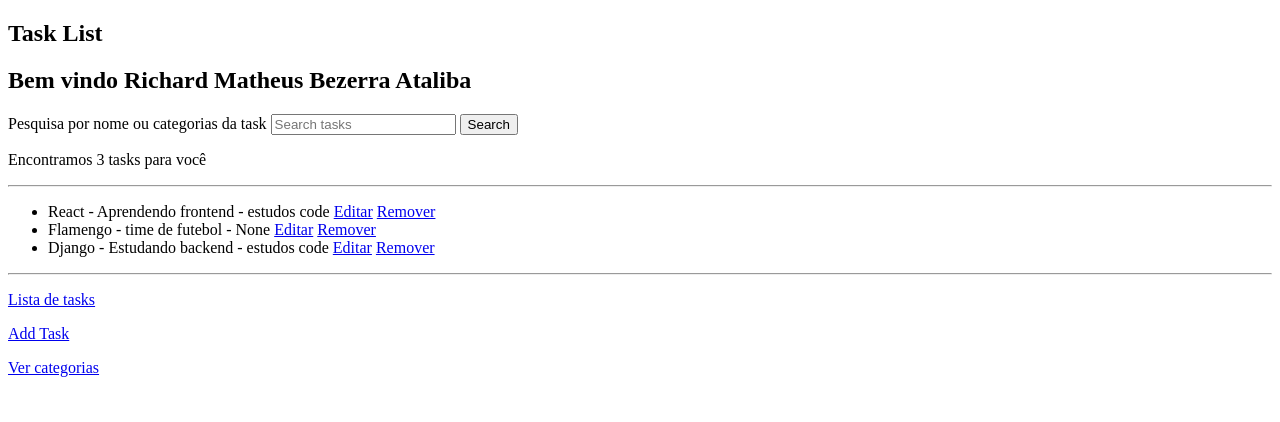
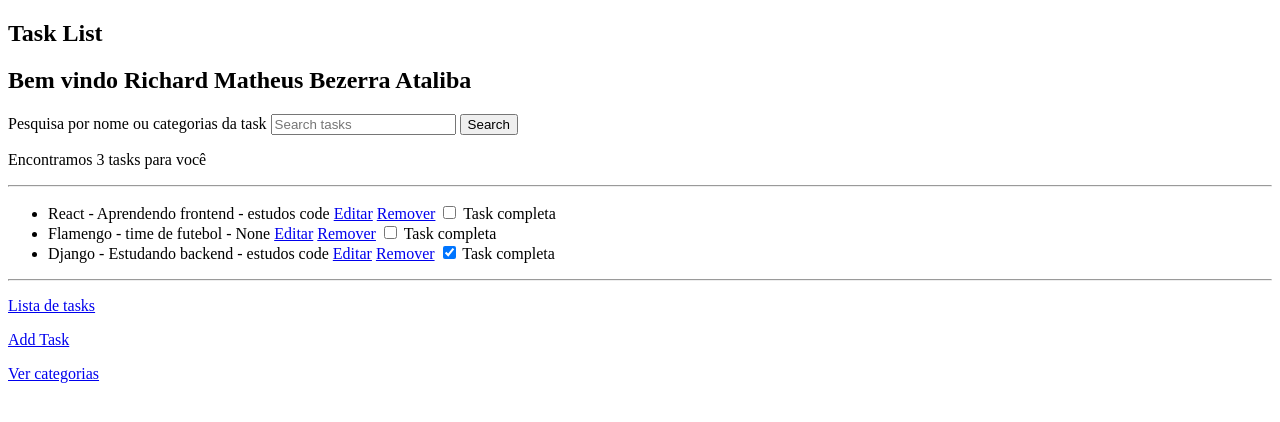
Before and after one commit to RichardMatheus929/todolist, a Django app: page / in a window 1280 px wide. Shown: the top 422 px of the page. Run offline with Django 4.2, Linux system fonts and the light colour scheme; a user stored in the database is signed in; data comes from the database, SQL or seed files in the repository; both versions use the stored data as it was after the commit.

Commit message:
create a endpoint for alter task completed

```diff
--- a/lizetest/todo/templates/task_list.html
+++ b/lizetest/todo/templates/task_list.html
@@ -18,6 +18,8 @@
         {{ task.title }} - {{ task.description }} - {{ task.category }}
         <a href="{% url 'todo:task_edit' pk=task.pk %}">Editar</a>
         <a href="{% url 'todo:task_delete' pk=task.pk %}">Remover</a>
+        <input data-task-id="{{ task.pk }}" class="completed_checkbox" type="checkbox" {% if task.completed %}checked{% endif %}>
+        <label for=""> Task completa</label>
 
       </li>
     {% endfor %}
@@ -26,4 +28,28 @@
   <p><a href="{% url 'todo:task_list' %}">Lista de tasks</a></p>
   <p><a href="{% url 'todo:task_create' %}">Add Task</a></p>
   <p><a href="{% url 'category:category_list' %}">Ver categorias</a></p>
+
+  <script>
+    function alter(event) {
+      const checkbox = event.target;
+      const id_task = checkbox.getAttribute('data-task-id')
+
+    fetch(`http://localhost:8000/altertask/completed/${id_task}`, {
+        method: 'GET',
+      })
+      .then(response => response.json())
+      .then(data => {
+        console.log('Success:', data);
+        // Opcional: Atualize a interface do usuário com base na resposta
+      })
+      .catch((error) => {
+        console.error('Error:', error);
+      });
+    }
+
+    document.querySelectorAll('.completed_checkbox').forEach(checkbox => {
+      checkbox.addEventListener('change', alter);
+    });
+
+  </script>
 {% endblock %}
--- a/lizetest/todo/urls.py
+++ b/lizetest/todo/urls.py
@@ -1,10 +1,11 @@
 from django.urls import path
-from .views import TaskListView, TaskCreateView, TaskUpdateView, TaskDeleteView
+from .views import TaskListView, TaskCreateView, TaskUpdateView, TaskDeleteView, AlterTask
 
 app_name = "todo"
 
 urlpatterns = [
     path('', TaskListView.as_view(), name='task_list'),
+    path('altertask/completed/<int:task_id>', AlterTask.as_view(), name='task_alter'),
     path('task/create/', TaskCreateView.as_view(), name='task_create'),
     path('task/<int:pk>/edit/', TaskUpdateView.as_view(), name='task_edit'),
     path('task/<int:pk>/delete/', TaskDeleteView.as_view(), name='task_delete'),
--- a/lizetest/todo/views.py
+++ b/lizetest/todo/views.py
@@ -9,6 +9,15 @@ from .forms import TaskForm
 from lizetest.accounts.models import User
 
 from django.db.models import Q
+
+from rest_framework.views import Response, status,APIView
+
+class AlterTask(APIView):
+    def get(self,rquest,task_id):
+        task = Task.objects.get(id=task_id)
+        task.completed = not task.completed
+        task.save()
+        return Response({'id_atualizado': task_id})
 
 class TaskListView(ListView,BaseViews):
     model = Task
```
Also changed, not shown: db.sqlite3.
